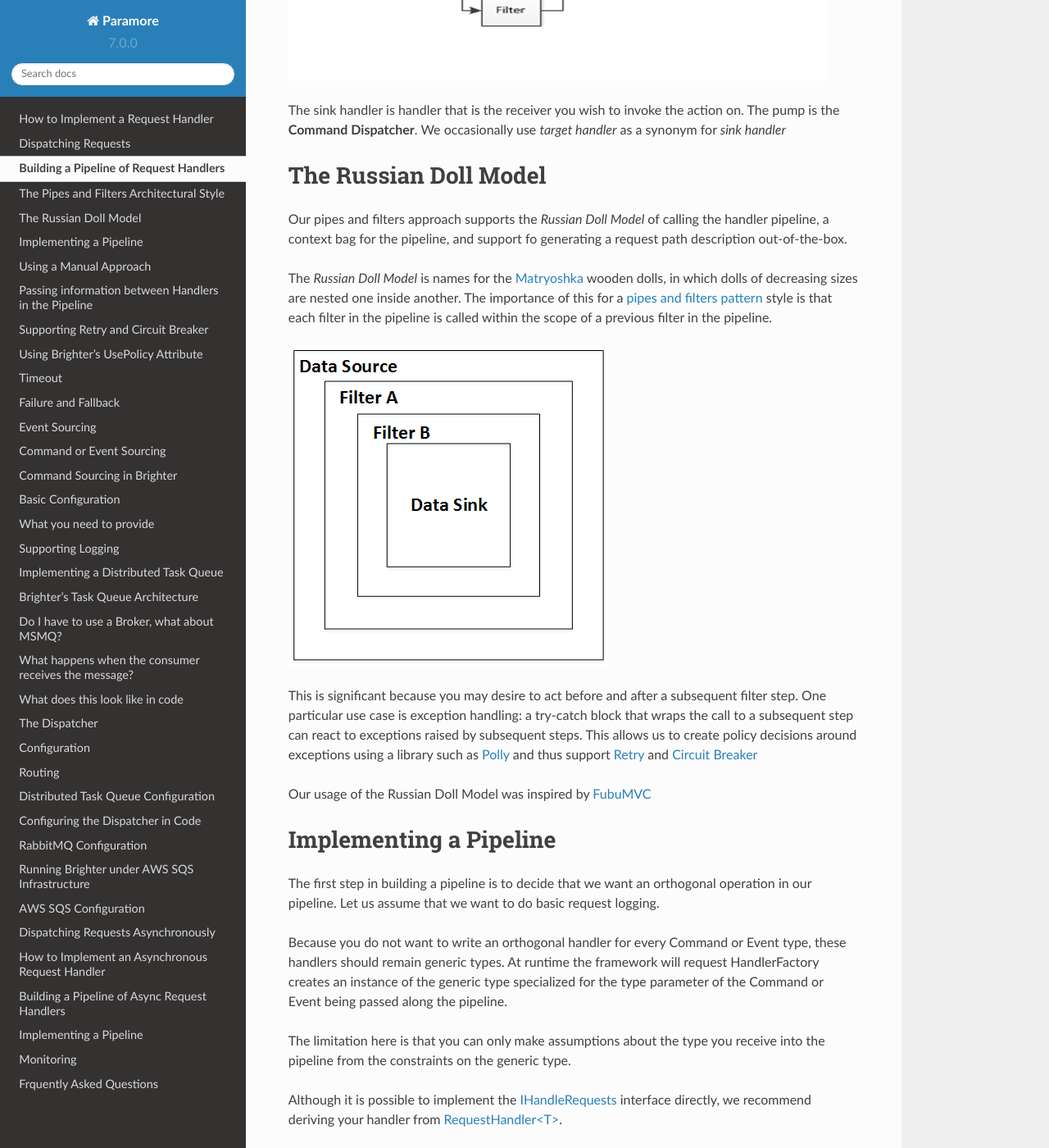
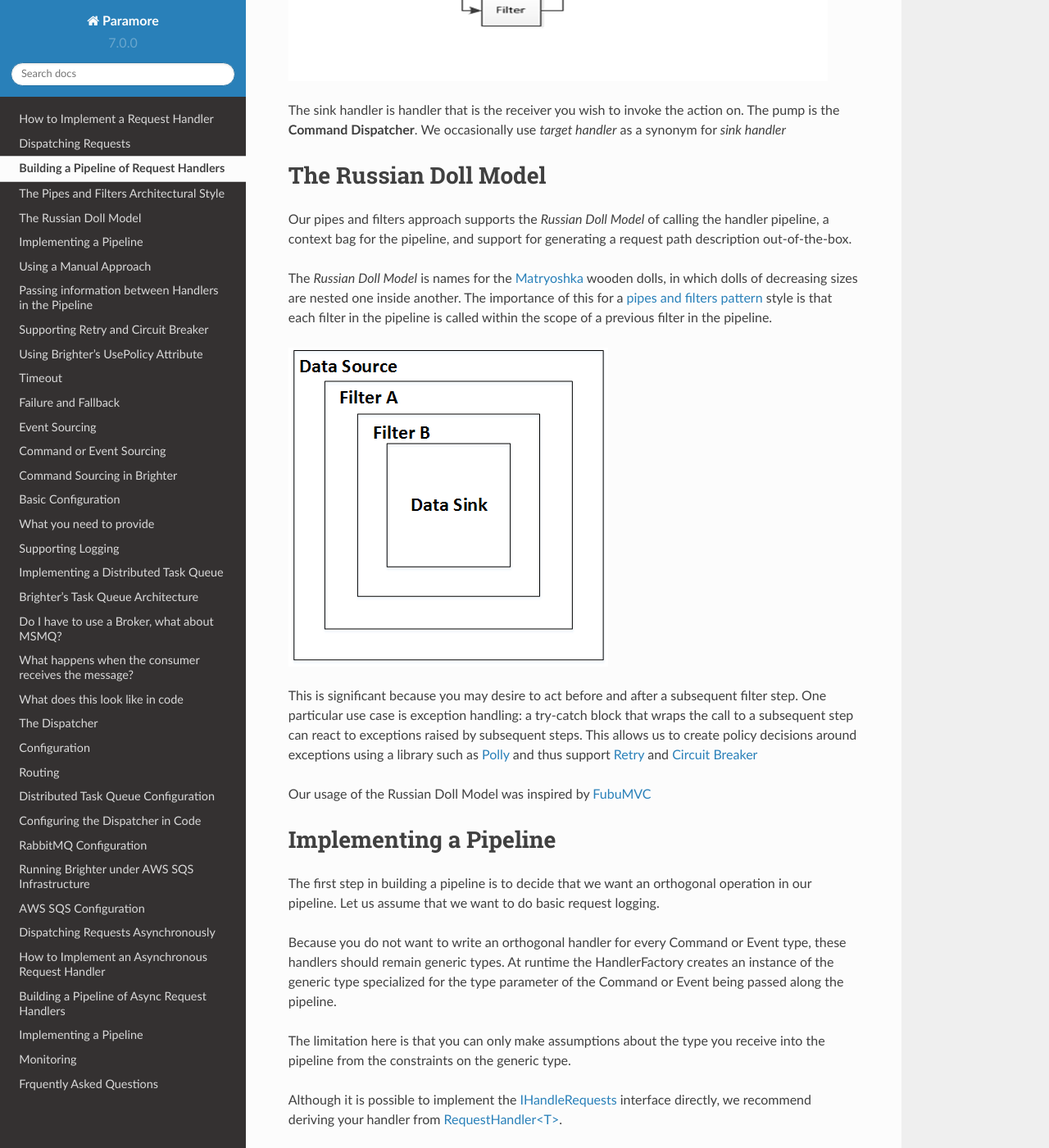
Before and after one commit to BrighterCommand/Docs, a Sphinx documentation site: the page built from source/BuildingAPipeline.rst, in a window 1280 px wide and 1400 px high, scrolled down 842 px. Shown: the whole window at 82% size. Built offline with Sphinx 7.4.7 and the Read the Docs theme 2.0.0, drawn with Linux system fonts in a browser that asks for light colours; some of the changed text lies outside the part shown.

Commit message:
Tiny typos fixed

```diff
--- a/source/BuildingAPipeline.rst
+++ b/source/BuildingAPipeline.rst
@@ -43,7 +43,7 @@ The Russian Doll Model
 
 Our pipes and filters approach supports the *Russian Doll Model* of
 calling the handler pipeline, a context bag for the pipeline, and
-support fo generating a request path description out-of-the-box.
+support for generating a request path description out-of-the-box.
 
 The *Russian Doll Model* is names for the
 `Matryoshka <https://en.wikipedia.org/wiki/Matryoshka_doll>`__ wooden
@@ -76,10 +76,9 @@ orthogonal operation in our pipeline. Let us assume that we want to do
 basic request logging.
 
 Because you do not want to write an orthogonal handler for every Command
-or Event type, these handlers should remain generic types. At runtime
-the framework will request HandlerFactory creates an instance of the
-generic type specialized for the type parameter of the Command or Event
-being passed along the pipeline.
+or Event type, these handlers should remain generic types. At runtime the
+HandlerFactory creates an instance of the generic type specialized for the
+type parameter of the Command or Event being passed along the pipeline.
 
 The limitation here is that you can only make assumptions about the type
 you receive into the pipeline from the constraints on the generic type.
@@ -207,7 +206,7 @@ handler and requests an instance of that type from the user-supplied
 
 Your Handler Factory needs to respond to requests for instances of a
 **RequestHandler<T>** specialized for a concrete type. For example, if
-You create a\ **RequestLoggingHandler<TRequest>** we will ask you for a
+you create a\  **RequestLoggingHandler<TRequest>** we will ask you for a
 **RequestLoggingHandler<MyCommand>** etc. Depending on your
 implementation of HandlerFactory, you may need to register an
 implementation for every concrete instance of your handler with your
```
Also changed, not shown: other parts of source/BuildingAPipeline.rst (+1 -1 lines).
